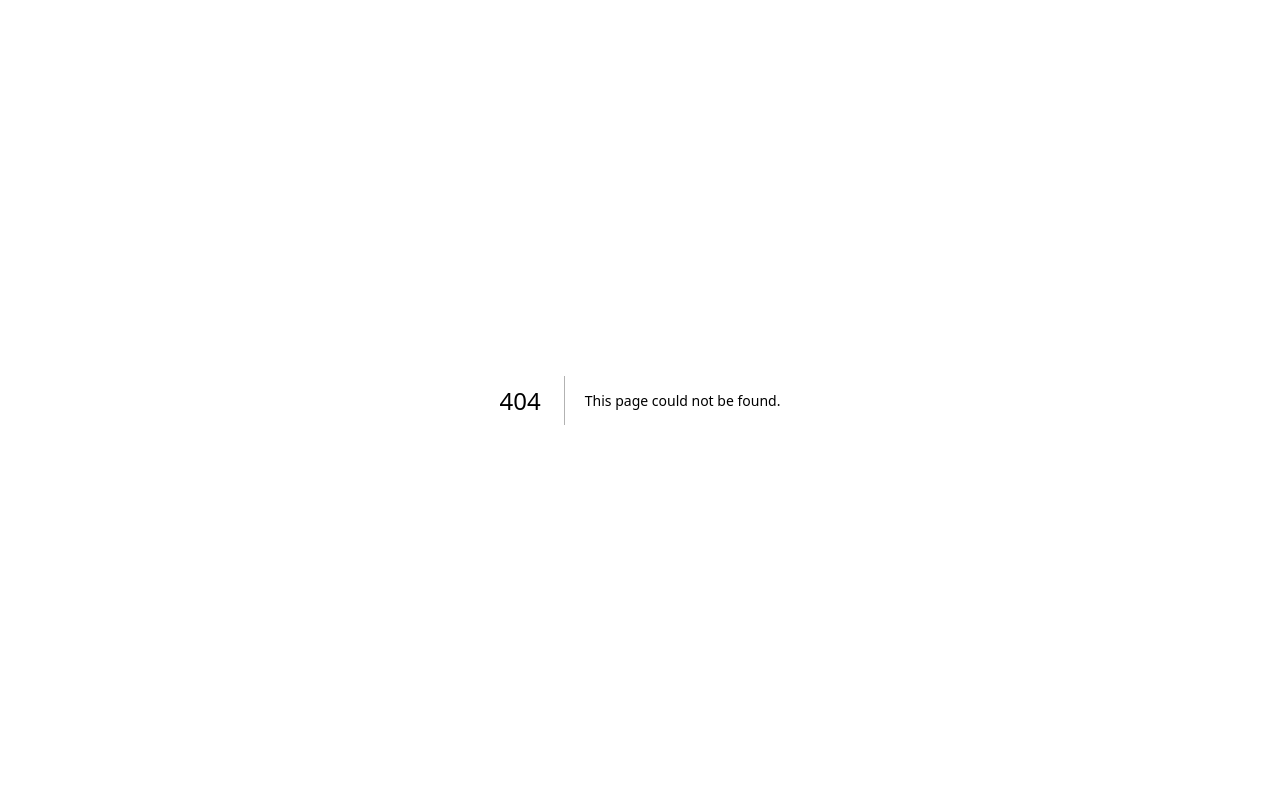
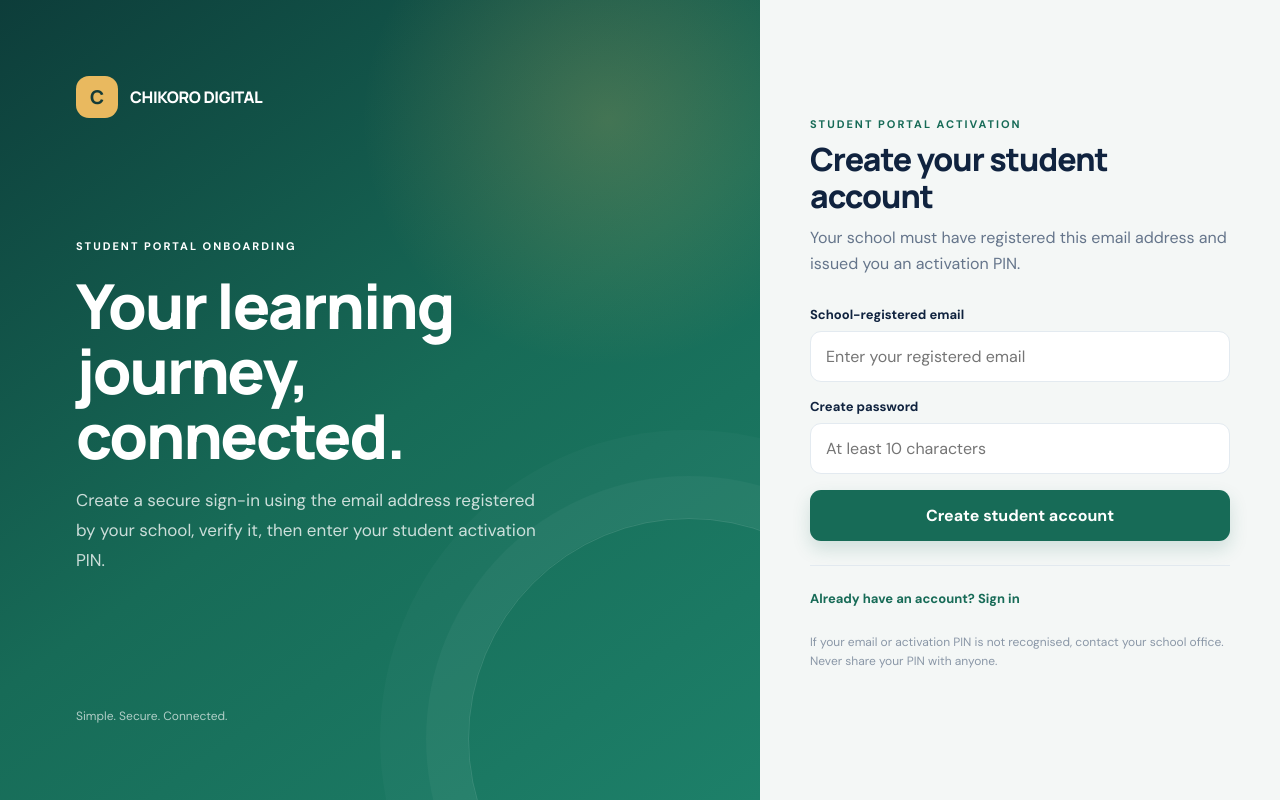
Before and after one commit to Mishtino/Chikoro-Digital, a Next.js app in the folder web/: page /portal/student-register in a window 1280 px wide. Before the commit this address had no page. Built offline with nearby package versions, Linux system fonts and the light colour scheme.

Commit message:
Add student Supabase sign-up and email verification

```diff
--- /dev/null
+++ b/web/pages/portal/student-register.js
@@ -0,0 +1,61 @@
+import { useState } from 'react';
+import { useRouter } from 'next/router';
+import { getSupabaseBrowserClient } from '../../lib/supabase';
+
+export default function StudentRegister() {
+  const router = useRouter();
+  const [email, setEmail] = useState('');
+  const [password, setPassword] = useState('');
+  const [error, setError] = useState('');
+  const [message, setMessage] = useState('');
+  const [loading, setLoading] = useState(false);
+
+  async function submit(event) {
+    event.preventDefault();
+    setError('');
+    setMessage('');
+    setLoading(true);
+    try {
+      const supabase = getSupabaseBrowserClient();
+      const { data, error: signUpError } = await supabase.auth.signUp({
+        email: email.trim(),
+        password,
+        options: { emailRedirectTo: window.location.origin + '/portal/activate?type=student' },
+      });
+      if (signUpError) throw signUpError;
+      if (data.session) {
+        router.push('/portal/activate?type=student');
+        return;
+      }
+      setMessage('Account created. Check your school-registered email and confirm it. The confirmation link will take you to student activation.');
+    } catch (err) {
+      setError(err.message);
+    } finally {
+      setLoading(false);
+    }
+  }
+
+  return (
+    <main className="auth-shell">
+      <section className="auth-visual">
+        <div className="brand-lockup"><span className="brand-mark">C</span><span>CHIKORO DIGITAL</span></div>
+        <div className="visual-copy"><span className="eyebrow">Student portal onboarding</span><h1>Your learning journey, connected.</h1><p>Create a secure sign-in using the email address registered by your school, verify it, then enter your student activation PIN.</p></div>
+        <div className="visual-foot">Simple. Secure. Connected.</div>
+      </section>
+      <section className="auth-panel"><div className="auth-card">
+        <div className="form-eyebrow">Student portal activation</div><h2>Create your student account</h2>
+        <p className="auth-subtitle">Your school must have registered this email address and issued you an activation PIN.</p>
+        {error && <div className="auth-alert error" role="alert">{error}</div>}
+        {message && <div className="auth-alert" role="status">{message}</div>}
+        <form onSubmit={submit}>
+          <div className="field"><label htmlFor="student-email">School-registered email</label><input id="student-email" type="email" autoComplete="email" value={email} onChange={event => setEmail(event.target.value)} placeholder="Enter your registered email" required /></div>
+          <div className="field"><label htmlFor="student-password">Create password</label><input id="student-password" type="password" autoComplete="new-password" minLength={10} value={password} onChange={event => setPassword(event.target.value)} placeholder="At least 10 characters" required /></div>
+          <button className="auth-button" type="submit" disabled={loading}>{loading ? 'Creating secure account…' : 'Create student account'}</button>
+        </form>
+        <div className="auth-divider"></div>
+        <div className="auth-links"><a href="/portal/login">Already have an account? Sign in</a></div>
+        <p className="auth-note">If your email or activation PIN is not recognised, contact your school office. Never share your PIN with anyone.</p>
+      </div></section>
+    </main>
+  );
+}
```
